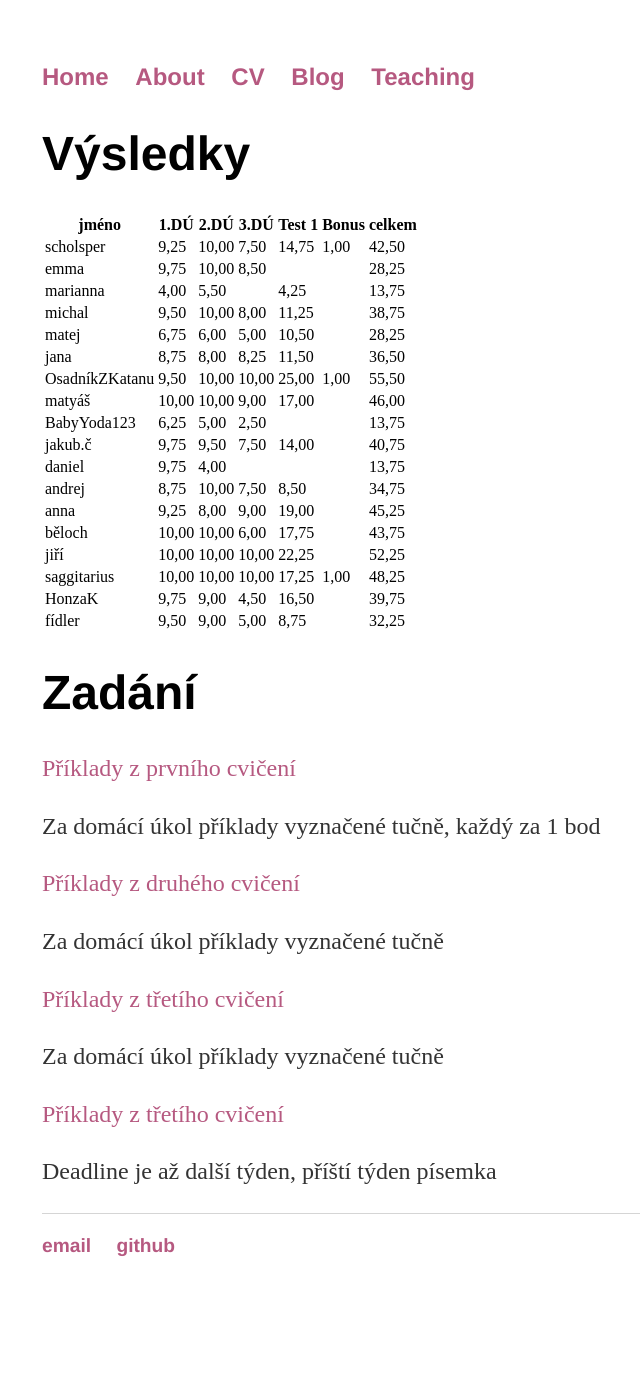
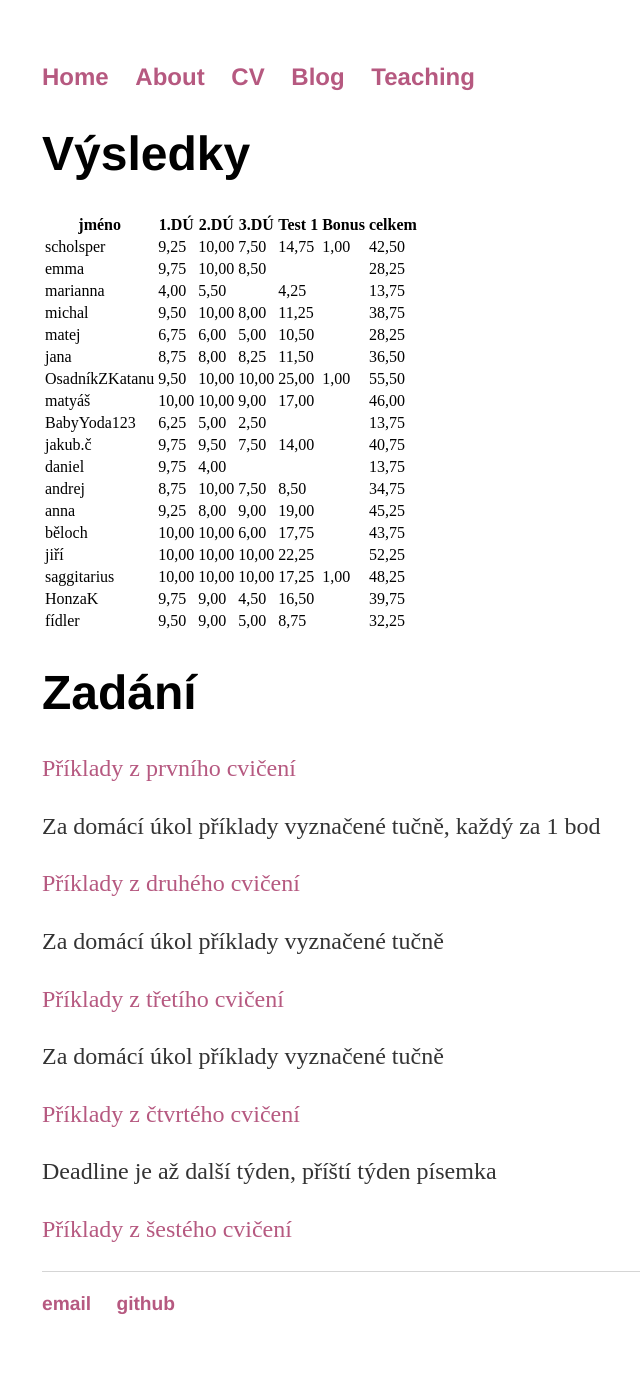
Before and after one commit to lavakin/lavakin.github.io, a Jekyll site: the page built from diskretka/index.html, in a window 1280 px wide. Shown: the whole page, without its empty margins (150-790 px from the left). Built offline with Jekyll 4.4.1, drawn with Linux system fonts in a browser that asks for light colours; before the commit the page ends 1320 px from its top, so only the background shows below that.

Commit message:
Update index.html

```diff
--- a/diskretka/index.html
+++ b/diskretka/index.html
@@ -183,6 +183,7 @@ title: Nikola Kalábová, Personal Webpage
 	<p> Za domácí úkol příklady vyznačené tučně</p>
 	<p><a href="https://lavakin.github.io/diskretka/zadani/cviceni3.pdf">Příklady z třetího cvičení</a></p>
 	<p> Za domácí úkol příklady vyznačené tučně</p>
-	<p><a href="https://lavakin.github.io/diskretka/zadani/Ukol4.pdf">Příklady z třetího cvičení</a></p>
+	<p><a href="https://lavakin.github.io/diskretka/zadani/Ukol4.pdf">Příklady z čtvrtého cvičení</a></p>
 	<p> Deadline je až další týden, příští týden písemka</p>
+	<p><a href="https://lavakin.github.io/diskretka/zadani/Ukol6.pdf">Příklady z šestého cvičení</a></p>
 </div><!-- /.blurb -->
```
